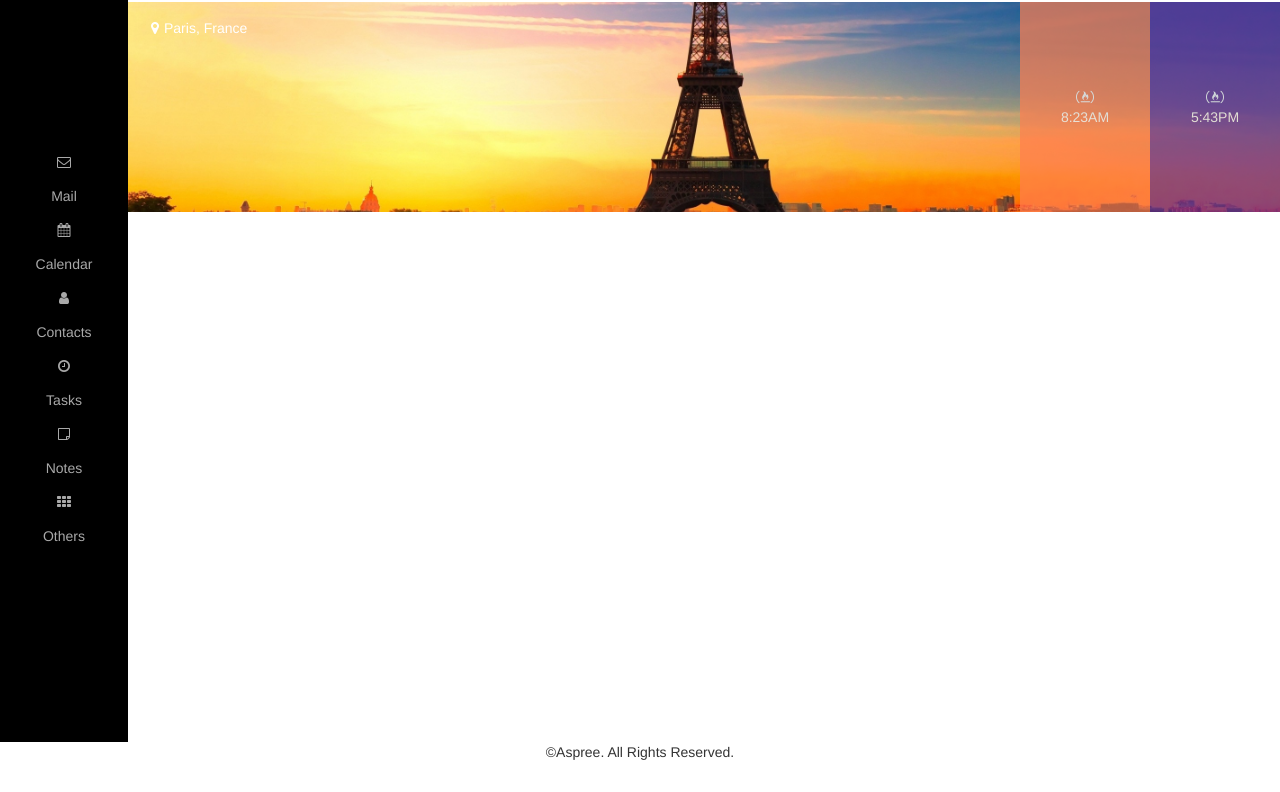
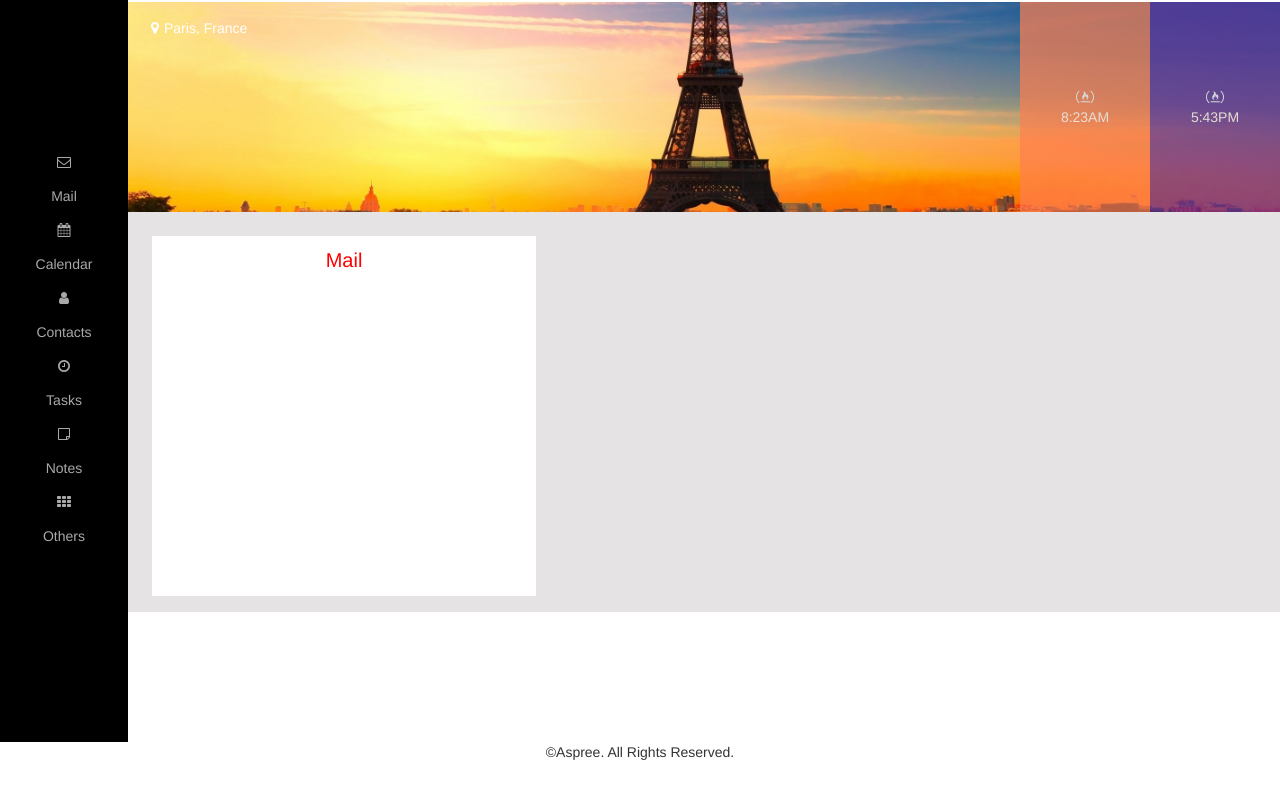
Before and after one commit to seena94/aspree, a website: page index.html in a window 1280 px wide. Shown: the part 58-850 px from the top of the page. Drawn offline with nearby package versions, Linux system fonts and the light colour scheme.

Commit message:
mail section started

```diff
--- a/index.html
+++ b/index.html
@@ -39,14 +39,18 @@
 				<div class="location-time"><span class="time-display"><i class="fa fa-free-code-camp" aria-hidden="true"></i>5:43PM</span></div>
 				<div class="location-timemrng"><span class="time-display"><i class="fa fa-free-code-camp" aria-hidden="true"></i>8:23AM</span></div>
 			</div>
+			<div class="menu-content-wrapper">
 				<div class="col-sm-4">
-				<div class="mail-section"></div>
+					<div class="mail-section">
+						<p class="text-center mail-head">Mail</p>
+					</div>
 					<div class="note-section"></div>
 				</div>
 				<div class="col-sm-6">
 					<div class="calender-section"></div>
 					<div class="col-sm-3 contact-section"></div>
 					<div class="col-sm-3 weather-section"></div>
+				</div>
 			</div>
 		</div>
 	</div>
--- a/scss/style.scss
+++ b/scss/style.scss
@@ -1,4 +1,6 @@
-/*@import "base/_typography.scss";*/
+@import "base/_reset.scss";
+@import "base/_typography.scss";
+@import "base/_mixins.scss";
 
 body,
 html {
@@ -113,6 +115,27 @@ h2 {
         right: 130px;
 	}
 }
+.col-sm-4, .col-sm-6, .col-sm-3 {
+	padding:0;
+}
+
+.menu-content-wrapper {
+	background: #e5e3e3;
+	height: 400px;
+
+	.mail-section {
+		width: 100%;
+		min-height: 360px;
+		background: #fff;
+		margin:24px;
+
+		.mail-head {
+			color: red;
+			font-size: 20px;
+			padding: 10px;
+		}
+	}
+}
 
 .footer-section {
 	width: 100%;
```
Also changed, not shown: css/style.css. Lines whose indentation alone changed are shown as unchanged.
